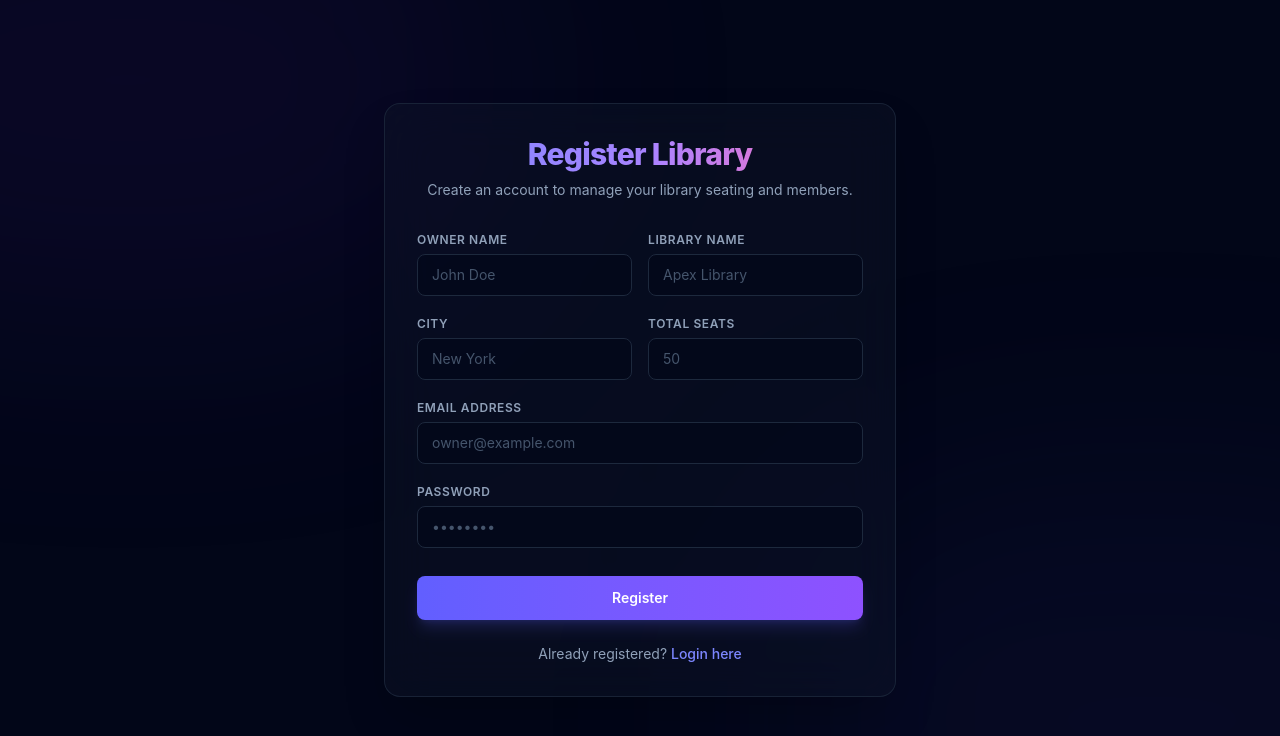
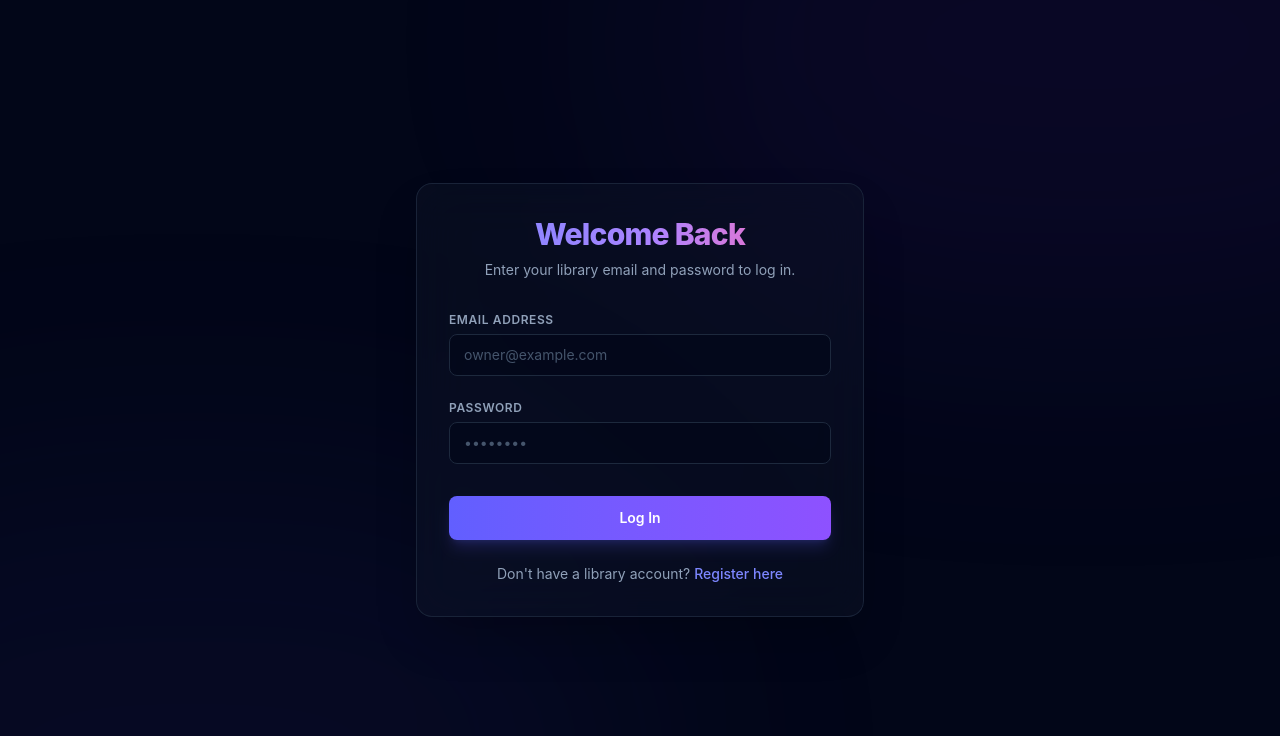
Before and after one commit to mrritikjain/Library_Management_System, a React (Vite) app in the folder Frontend/: page / in a window 1280 px wide. Shown: the top 736 px of the page. Built offline with nearby package versions, Linux system fonts and the light colour scheme.

Commit message:
Frontend is added for login form

```diff
--- a/Frontend/src/App.jsx
+++ b/Frontend/src/App.jsx
@@ -1,11 +1,19 @@
-import React from "react";
+import { BrowserRouter as Router, Routes, Route } from "react-router-dom";
 import Register from "./Pages/Register";
+import Login from "./Pages/Login";
 
 const App = () => {
   return (
-    <>
-      <Register />
-    </>
+    <Router>
+      <div className="min-h-screen bg-slate-950 text-slate-100 flex flex-col font-sans">
+        <Routes>
+          {/* Map / to Login page */}
+          <Route path="/" element={<Login />} />
+          {/* Map /register to Register page */}
+          <Route path="/register" element={<Register />} />
+        </Routes>
+      </div>
+    </Router>
   );
 };
 
--- a/Frontend/src/Pages/Login.jsx
+++ b/Frontend/src/Pages/Login.jsx
@@ -0,0 +1,109 @@
+import { useForm } from "react-hook-form";
+import { Link } from "react-router-dom";
+
+const Login = () => {
+  const {
+    register,
+    handleSubmit,
+    formState: { errors },
+  } = useForm();
+
+  const submitCall = async (data) => {
+    console.log("Login Data Submitted:", data);
+    // We will connect this to the Backend login API in the next step!
+  };
+
+  return (
+    <div className="flex-1 min-h-screen flex items-center justify-center p-6 relative overflow-hidden bg-slate-950">
+      {/* Glowing background details */}
+      <div className="absolute top-[-30%] right-[-20%] w-[70%] h-[70%] rounded-full bg-violet-900/10 blur-[130px] pointer-events-none" />
+      <div className="absolute bottom-[-30%] left-[-20%] w-[70%] h-[70%] rounded-full bg-indigo-900/10 blur-[130px] pointer-events-none" />
+
+      {/* Login Card */}
+      <div className="w-full max-w-md bg-slate-900/40 backdrop-blur-xl border border-slate-800/85 rounded-2xl p-8 shadow-2xl relative z-10 transition-all duration-300 hover:border-indigo-500/20">
+        <div className="text-center mb-8">
+          <h1 className="text-3xl font-extrabold tracking-tight bg-gradient-to-r from-indigo-400 via-violet-400 to-pink-400 bg-clip-text text-transparent">
+            Welcome Back
+          </h1>
+          <p className="text-slate-400 text-sm mt-2">
+            Enter your library email and password to log in.
+          </p>
+        </div>
+
+        <form onSubmit={handleSubmit(submitCall)} className="space-y-6">
+          {/* Email input */}
+          <div>
+            <label
+              htmlFor="email"
+              className="block text-xs font-semibold uppercase tracking-wider text-slate-400 mb-1.5"
+            >
+              Email Address
+            </label>
+            <input
+              type="email"
+              id="email"
+              placeholder="owner@example.com"
+              {...register("email", { required: "Email is required" })}
+              className={`w-full bg-slate-950/60 border rounded-lg px-3.5 py-2.5 text-slate-100 text-sm placeholder-slate-600 focus:outline-none focus:ring-2 transition-all duration-200 ${
+                errors.email
+                  ? "border-rose-500/50 focus:ring-rose-500/20 focus:border-rose-500"
+                  : "border-slate-800 focus:ring-indigo-500/20 focus:border-indigo-500"
+              }`}
+            />
+            {errors.email && (
+              <span className="block text-xs text-rose-400 mt-1">
+                {errors.email.message}
+              </span>
+            )}
+          </div>
+
+          {/* Password input */}
+          <div>
+            <label
+              htmlFor="password"
+              className="block text-xs font-semibold uppercase tracking-wider text-slate-400 mb-1.5"
+            >
+              Password
+            </label>
+            <input
+              type="password"
+              id="password"
+              placeholder="••••••••"
+              {...register("password", { required: "Password is required" })}
+              className={`w-full bg-slate-950/60 border rounded-lg px-3.5 py-2.5 text-slate-100 text-sm placeholder-slate-600 focus:outline-none focus:ring-2 transition-all duration-200 ${
+                errors.password
+                  ? "border-rose-500/50 focus:ring-rose-500/20 focus:border-rose-500"
+                  : "border-slate-800 focus:ring-indigo-500/20 focus:border-indigo-500"
+              }`}
+            />
+            {errors.password && (
+              <span className="block text-xs text-rose-400 mt-1">
+                {errors.password.message}
+              </span>
+            )}
+          </div>
+
+          {/* Submit Button */}
+          <button
+            type="submit"
+            className="w-full mt-2 cursor-pointer bg-gradient-to-r from-indigo-500 to-violet-500 hover:from-indigo-600 hover:to-violet-600 text-white py-3 rounded-lg font-semibold text-sm transition-all duration-200 active:scale-[0.99] focus:outline-none focus:ring-2 focus:ring-indigo-500/20 shadow-lg shadow-indigo-500/20"
+          >
+            Log In
+          </button>
+        </form>
+
+        <div className="mt-6 text-center text-sm text-slate-400">
+          Don't have a library account?{" "}
+          <Link
+            to="/register"
+            className="text-indigo-400 hover:text-indigo-300 font-medium transition-colors"
+          >
+            Register here
+          </Link>
+        </div>
+      </div>
+    </div>
+  );
+};
+
+export default Login;
--- a/Frontend/src/Pages/Register.jsx
+++ b/Frontend/src/Pages/Register.jsx
@@ -1,9 +1,11 @@
 import { useForm } from "react-hook-form";
+import { Link } from "react-router-dom";
 import axios from "axios";
 const Register = () => {
   const {
     register,
     handleSubmit,
+    reset,
     formState: { errors },
   } = useForm();
 
@@ -19,7 +21,18 @@ const Register = () => {
       }
     } catch (error) {
       console.log(error);
+      // 3. Catch the backend error message (e.g. "User already exists")
+      if (
+        error.response &&
+        error.response.data &&
+        error.response.data.message
+      ) {
+        alert(error.response.data.message);
+      } else {
+        alert("Registration failed. Please check if your server is running.");
+      }
     }
+    reset();
   };
 
   return (
@@ -227,9 +240,12 @@ const Register = () => {
 
         <div className="mt-6 text-center text-sm text-slate-400">
           Already registered?{" "}
-          <button className="text-indigo-400 hover:text-indigo-300 font-medium transition-colors cursor-pointer bg-transparent border-none">
+          <Link
+            to="/"
+            className="text-indigo-400 hover:text-indigo-300 font-medium transition-colors"
+          >
             Login here
-          </button>
+          </Link>
         </div>
       </div>
     </div>
--- /dev/null
+++ b/package.json
@@ -0,0 +1,5 @@
+{
+  "dependencies": {
+    "react-router-dom": "^7.15.1"
+  }
+}
```
Also changed, not shown: 2 other files (tests, documents, lock files or other folders).
